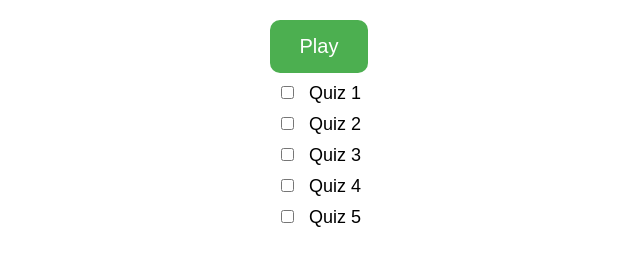
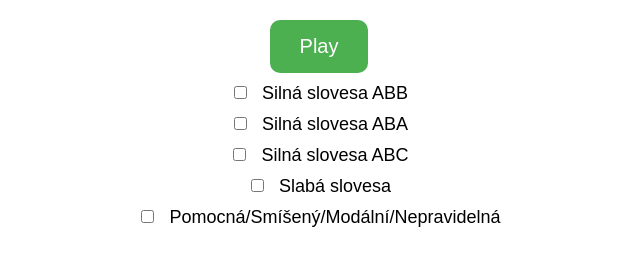
Before and after one commit to burgermustard/burgermustard.github.io, a plain HTML site: page index.html in a window 1280 px wide. Shown: the part 326-592 px from the top of the page, without its empty margins (321-961 px from the left). Drawn offline with Linux system fonts and the light colour scheme.

Commit message:
Update index.html

```diff
--- a/index.html
+++ b/index.html
@@ -15,11 +15,11 @@
 
         <!-- Checkboxes section -->
         <div class="checkboxes">
-            <label><input type="checkbox" id="checkbox1"> Quiz 1</label>
-            <label><input type="checkbox" id="checkbox2"> Quiz 2</label>
-            <label><input type="checkbox" id="checkbox3"> Quiz 3</label>
-            <label><input type="checkbox" id="checkbox4"> Quiz 4</label>
-            <label><input type="checkbox" id="checkbox5"> Quiz 5</label>
+            <label><input type="checkbox" id="checkbox1"> Silná slovesa ABB</label>
+            <label><input type="checkbox" id="checkbox2"> Silná slovesa ABA</label>
+            <label><input type="checkbox" id="checkbox3"> Silná slovesa ABC</label>
+            <label><input type="checkbox" id="checkbox4"> Slabá slovesa</label>
+            <label><input type="checkbox" id="checkbox5"> Pomocná/Smíšený/Modální/Nepravidelná</label>
         </div>
     </div>
 
```
